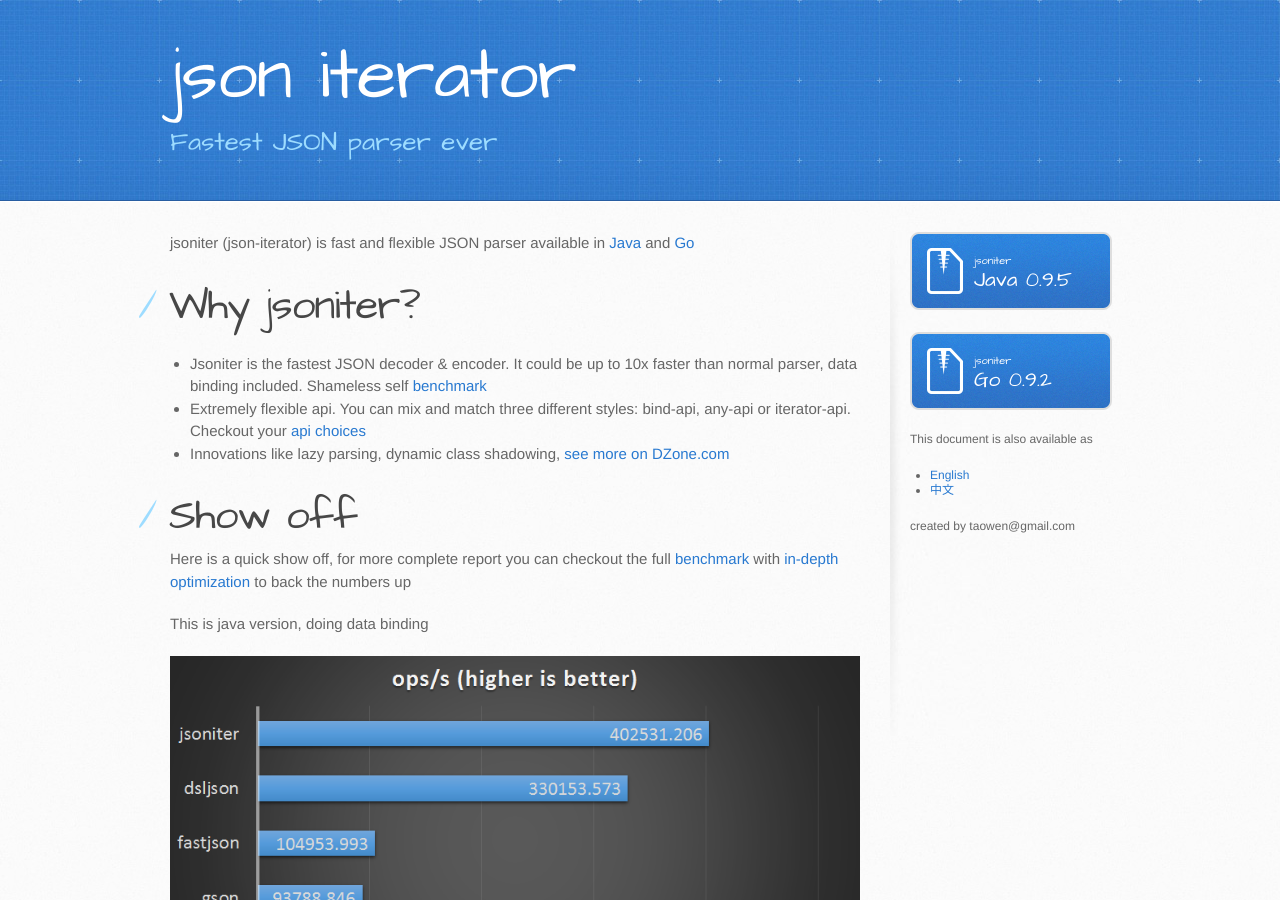
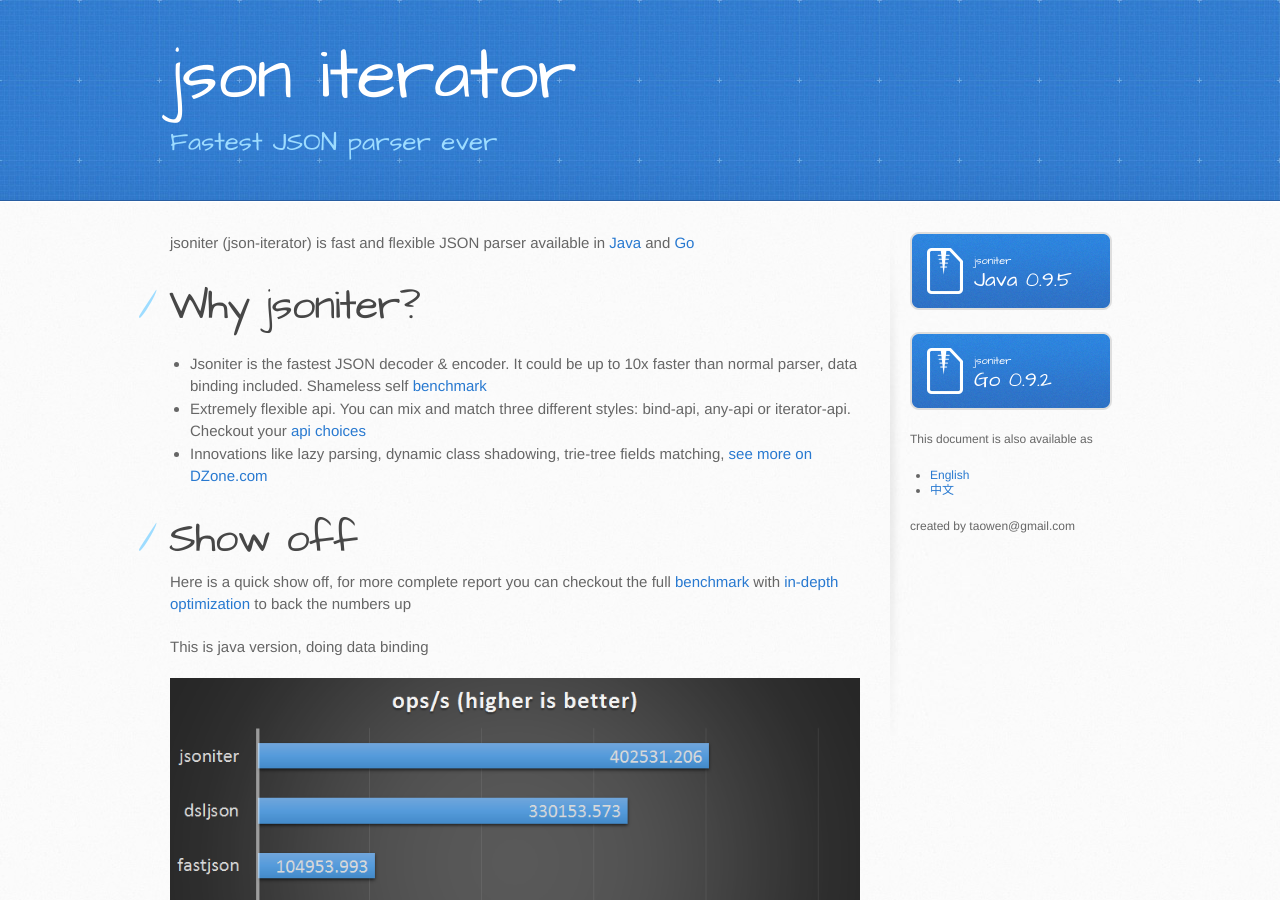
Before and after one commit to json-iterator/json-iterator.github.io, a Jekyll site: the page built from index.md, in a window 1280 px wide and 900 px high. Built offline with Jekyll 4.4.1, drawn with Linux system fonts in a browser that asks for light colours; comment, search, counter and statistics services are not loaded.

Commit message:
Update index.md

```diff
--- a/index.md
+++ b/index.md
@@ -9,7 +9,7 @@
 
 * Jsoniter is the fastest JSON decoder & encoder. It could be up to 10x faster than normal parser, data binding included. Shameless self [benchmark](/benchmark.html)
 * Extremely flexible api. You can mix and match three different styles: bind-api, any-api or iterator-api. Checkout your [api choices](/java-features.html)
-* Innovations like lazy parsing, dynamic class shadowing, [see more on DZone.com](https://dzone.com/articles/dealing-with-json-in-a-new-way)
+* Innovations like lazy parsing, dynamic class shadowing, trie-tree fields matching, [see more on DZone.com](https://dzone.com/articles/dealing-with-json-in-a-new-way)
 
 # Show off
 
```
